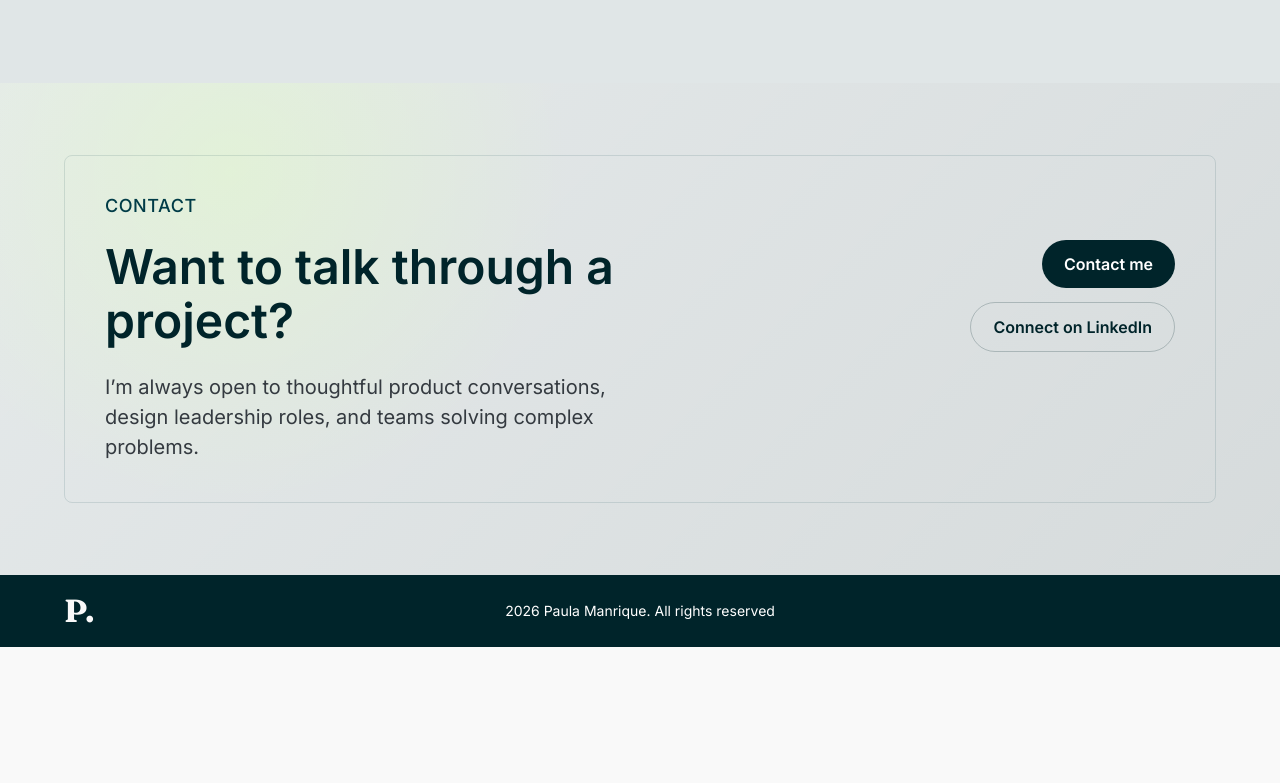
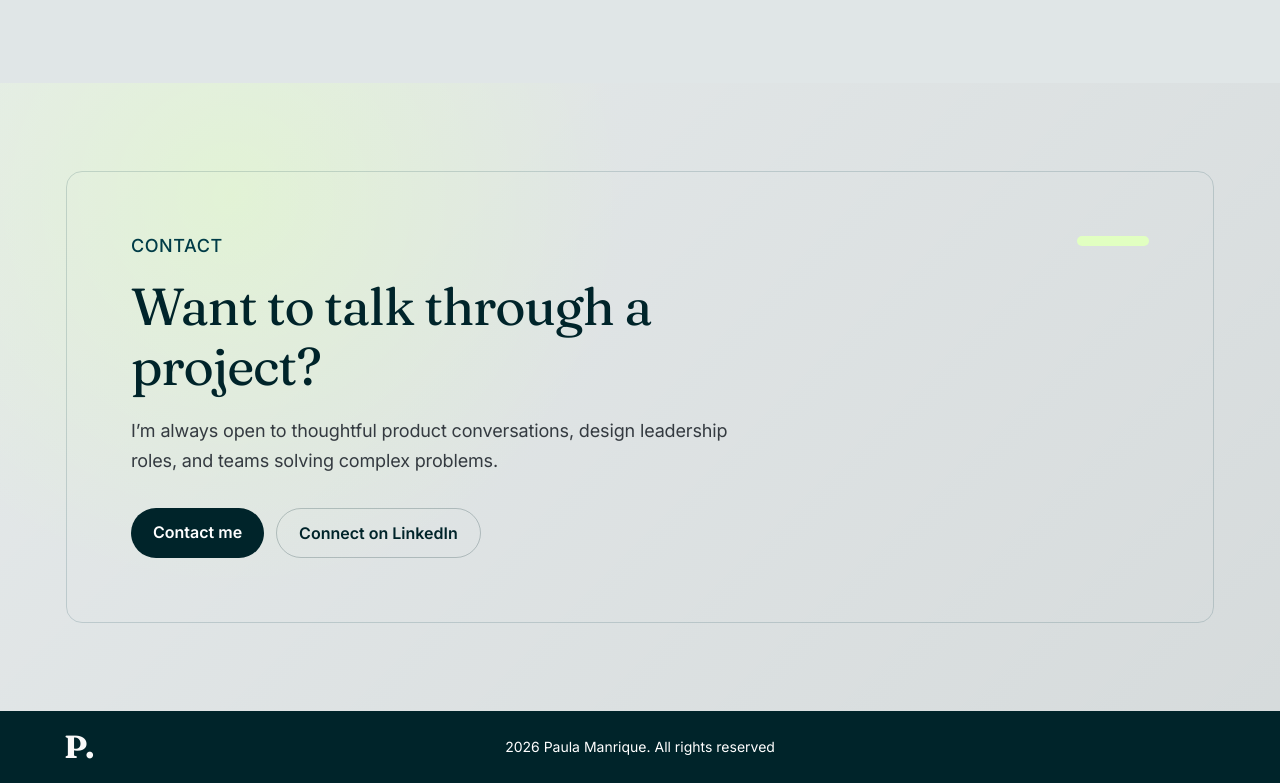
Before and after one commit to paulamanriquer-max/paula-manrique-portfolio, a plain HTML site: page index.html in a window 1280 px wide. Shown: the part 2511-3294 px from the top of the page. Before the commit the page ends 3158 px from the top, so only its background shows below. Drawn offline with Linux system fonts and the light colour scheme.

Commit message:
Refine portfolio contact section

```diff
--- a/index.html
+++ b/index.html
@@ -14,7 +14,7 @@
       href="https://fonts.googleapis.com/css2?family=Fraunces:opsz,wght,SOFT@9..144,400..700,70&family=Inter:wght@400;500;600&display=swap"
       rel="stylesheet"
     />
-    <link rel="stylesheet" href="./styles.css?v=tags-first" />
+    <link rel="stylesheet" href="./styles.css?v=contact-refine" />
   </head>
   <body>
     <header class="site-header">
--- a/styles.css
+++ b/styles.css
@@ -1739,51 +1739,61 @@ h1 {
 
 .contact-section {
   background:
-    radial-gradient(circle at 18% 18%, rgba(225, 255, 193, 0.42), transparent 30%),
+    radial-gradient(circle at 18% 18%, rgba(225, 255, 193, 0.48), transparent 34%),
     linear-gradient(135deg, rgba(0, 60, 71, 0.08), rgba(0, 36, 42, 0.14));
-  padding: 72px 64px;
+  padding: 88px 64px;
 }
 
 .contact-inner {
-  align-items: flex-start;
-  border: 1px solid rgba(0, 60, 71, 0.12);
-  border-radius: 8px;
-  display: grid;
-  gap: 24px;
-  grid-template-columns: minmax(0, 1fr) auto;
+  border: 1px solid rgba(0, 60, 71, 0.16);
+  border-radius: 16px;
   margin: 0 auto;
-  max-width: 1288px;
-  padding: 40px;
+  max-width: 1148px;
+  overflow: hidden;
+  padding: 64px;
+  position: relative;
+}
+
+.contact-inner::after {
+  background: var(--green);
+  border-radius: 999px;
+  content: "";
+  height: 10px;
+  position: absolute;
+  right: 64px;
+  top: 64px;
+  width: 72px;
 }
 
 .contact-inner .section-kicker {
-  grid-column: 1 / -1;
-  margin: 0;
+  margin: 0 0 20px;
 }
 
 .contact-inner h2 {
   color: var(--footer);
-  font-size: 48px;
-  line-height: 54px;
-  margin: 0;
-  max-width: 640px;
+  font-family: Fraunces, Georgia, serif;
+  font-size: 52px;
+  font-weight: 400;
+  letter-spacing: -1.2px;
+  line-height: 60px;
+  margin: 0 0 20px;
+  max-width: 680px;
 }
 
 .contact-inner p:not(.section-kicker) {
   color: var(--body);
-  font-size: 20px;
+  font-size: 18px;
+  letter-spacing: -0.15px;
   line-height: 30px;
   margin: 0;
-  max-width: 560px;
+  max-width: 620px;
 }
 
 .contact-actions {
-  align-items: flex-end;
-  display: flex;
-  flex-direction: column;
-  gap: 14px;
-  grid-row: 2 / span 2;
-  grid-column: 2;
+  display: flex;
+  flex-wrap: wrap;
+  gap: 12px;
+  margin-top: 32px;
 }
 
 .contact-button,
@@ -1793,6 +1803,11 @@ h1 {
   font-weight: 700;
   line-height: 20px;
   padding: 14px 22px;
+  transition:
+    background 180ms ease,
+    border-color 180ms ease,
+    color 180ms ease,
+    transform 180ms ease;
   white-space: nowrap;
 }
 
@@ -1804,6 +1819,24 @@ h1 {
 .contact-link {
   border: 1px solid rgba(0, 36, 42, 0.22);
   color: var(--footer);
+}
+
+.contact-button:hover,
+.contact-button:focus-visible,
+.contact-link:hover,
+.contact-link:focus-visible {
+  transform: translateY(-2px);
+}
+
+.contact-button:hover,
+.contact-button:focus-visible {
+  background: var(--accent);
+}
+
+.contact-link:hover,
+.contact-link:focus-visible {
+  background: rgba(225, 255, 193, 0.72);
+  border-color: var(--accent);
 }
 
 .site-footer {
@@ -2511,14 +2544,8 @@ h1 {
     padding: 56px 32px;
   }
 
-  .contact-inner {
-    grid-template-columns: 1fr;
-  }
-
   .contact-actions {
     align-items: flex-start;
-    grid-column: auto;
-    grid-row: auto;
   }
 
   .stickerswap-hero {
@@ -2776,6 +2803,12 @@ h1 {
     padding: 28px;
   }
 
+  .contact-inner::after {
+    right: 28px;
+    top: 32px;
+    width: 48px;
+  }
+
   .contact-inner h2 {
     font-size: 36px;
     line-height: 42px;
```
